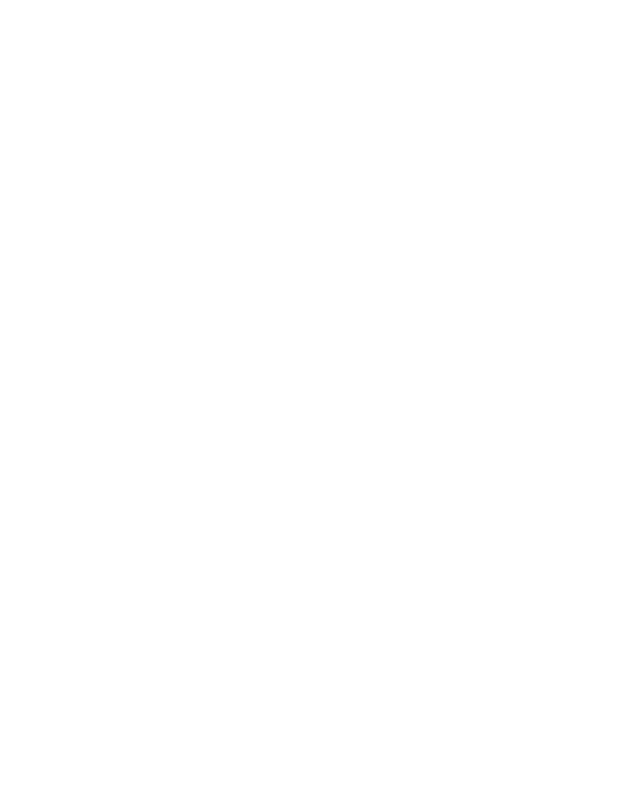
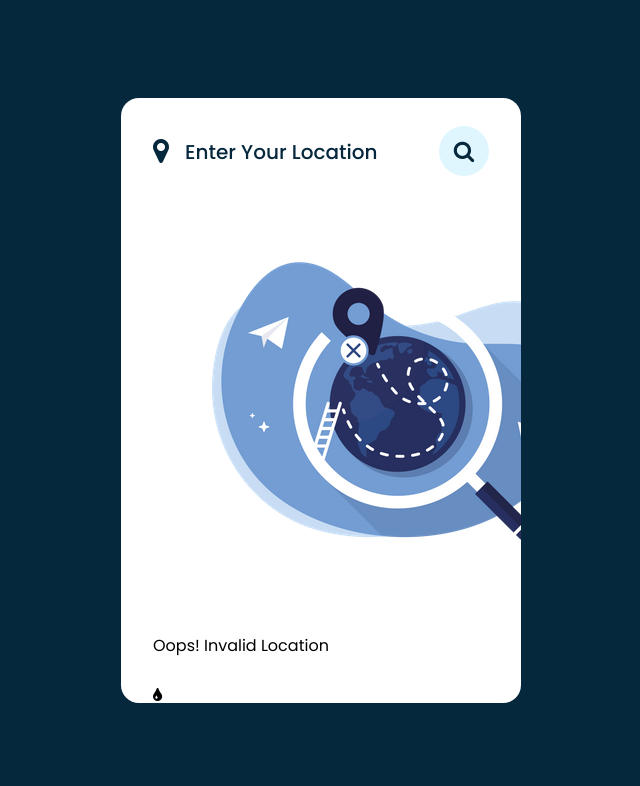
Before and after one commit to malithii/Weather-App, a plain HTML site: page index.html in a window 1280 px wide. Shown: the whole page, without its empty margins (319-959 px from the left). Drawn offline with Linux system fonts and the light colour scheme.

Commit message:
invalid location ui

```diff
--- a/index.html
+++ b/index.html
@@ -3,9 +3,57 @@
 <head>
     <meta charset="UTF-8">
     <meta name="viewport" content="width=device-width, initial-scale=1.0">
+    <link rel="stylesheet" href="https://cdnjs.cloudflare.com/ajax/libs/font-awesome/4.7.0/css/font-awesome.min.css">
+    <link rel="preconnect" href="https://fonts.googleapis.com">
+    <link rel="preconnect" href="https://fonts.gstatic.com" crossorigin>
+    <link href="https://fonts.googleapis.com/css2?family=Poppins:wght@300;400;500;600;700&display=swap" rel="stylesheet">
+    <link rel="stylesheet" href="style.css">
     <title>Weather App</title>
 </head>
 <body>
+    <div class="container">
+        <div class="search-box">
+            <i class="fa fa-map-marker" aria-hidden="true"></i>
+            <input type="text" placeholder="Enter your location">
+            <button class="fa fa-search">
+            </button>
+        </div>
 
+        <div class="not-found">
+            <img src="images/404.png" alt="404">
+            <p>Oops! Invalid Location</p>
+        </div>
+
+        <div class="weather-box">
+            <img src="">
+            <p class="temperature"></p>
+            <p class="description"></p>
+        </div>
+
+        <div class="weather-details">
+            <div class="humidity">
+                <i class="fa fa-tint" aria-hidden="true"></i>
+                <div class="text">
+                    <span>
+                        <p>Humidity</p>
+                    </span>
+                </div>
+            </div>
+
+            <div class="Wind">
+                    <i class="fa fa-leaf" aria-hidden="true"></i>
+                    <div class="text">
+                        <span>
+                            <p>Wind Speed</p>
+                        </span>
+                    </div>
+
+            </div>
+
+    </div>
+    </div>
+
+
+    <script src="index.js"></script>
 </body>
 </html>
--- /dev/null
+++ b/style.css
@@ -0,0 +1,74 @@
+*{
+    margin: 0;
+    padding: 0;
+    box-sizing: border-box;
+    font-family: 'Poppins', sans-serif;
+}
+
+body{
+    height: 100vh;
+    display: flex;
+    align-items: center;
+    justify-content: center;
+    background: #06283D;
+}
+
+.container{
+    position: relative;
+    width: 400px;
+    height: 605px;
+    background: #fff;
+    padding: 28px 32px;
+    overflow: hidden;
+    border-radius: 18px;
+    font-family: 'Roboto', sans-serif;
+    transition: 0.6s ease-out;
+}
+
+.search-box{
+    width: 100%;
+    height: min-content;
+    display: flex;
+    align-items: center;
+    justify-content: space-between;
+}
+
+.search-box input{
+    color: #06283D;
+    width: 75%;
+    font-size: 24px;
+    font-weight: 500;
+    text-transform: uppercase;
+    padding-left: 32px;
+    border: none;
+}
+
+.search-box input::placeholder{
+    font-size: 20px;
+    font-weight:500;
+    color: #06283D;
+    text-transform: capitalize;
+}
+
+.search-box button{
+    cursor: pointer;
+    border: none;
+    background-color: #dff6ff;
+    border-radius: 50%;
+    width: 50px;
+    height: 50px;
+    color: #06283D;
+    font-size: 22px;
+    transition: 0.4s ease;
+}
+
+.search-box button:hover{
+    background-color: #06283D;
+    color: #fff;
+}
+
+.search-box i{
+    position: absolute;
+    font-size: 28px;
+    color: #06283D;
+}
```
Also changed, not shown: images/404.png (added).
